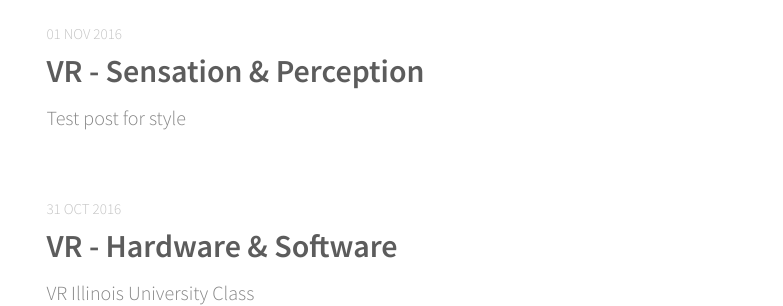
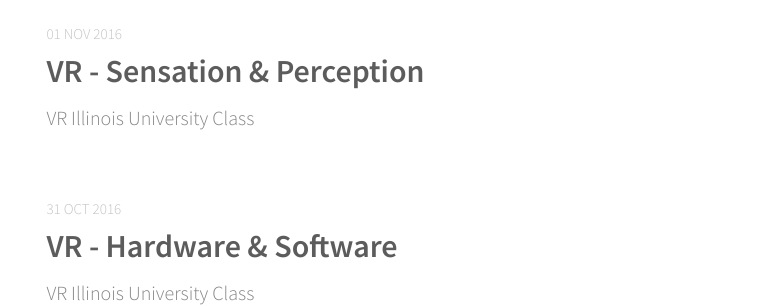
Before and after one commit to bernatferragut/FutureWeb-blog, a Jekyll site: the page built from index.html, in a window 1280 px wide. Shown: the part 224-530 px from the top of the page, without its empty margins (248-1031 px from the left). Built offline with Jekyll 4.4.1, drawn with Linux system fonts in a browser that asks for light colours; nearby versions of some CDN libraries; the list of posts is cut into pages by our own code.

Commit message:
Update 01-11-16-VR - Sensation & Perception.md
Illinois University update

```diff
--- a/_posts/01-11-16-VR - Sensation & Perception.md
+++ b/_posts/01-11-16-VR - Sensation & Perception.md
@@ -1,7 +1,7 @@
 ---
 layout: post
 title: "VR - Sensation & Perception"
-description: "Test post for style"
+description: "VR Illinois University Class"
 date: 2016-11-01
 tags: [virtual reality, ingeneering]
 comments: true
```
